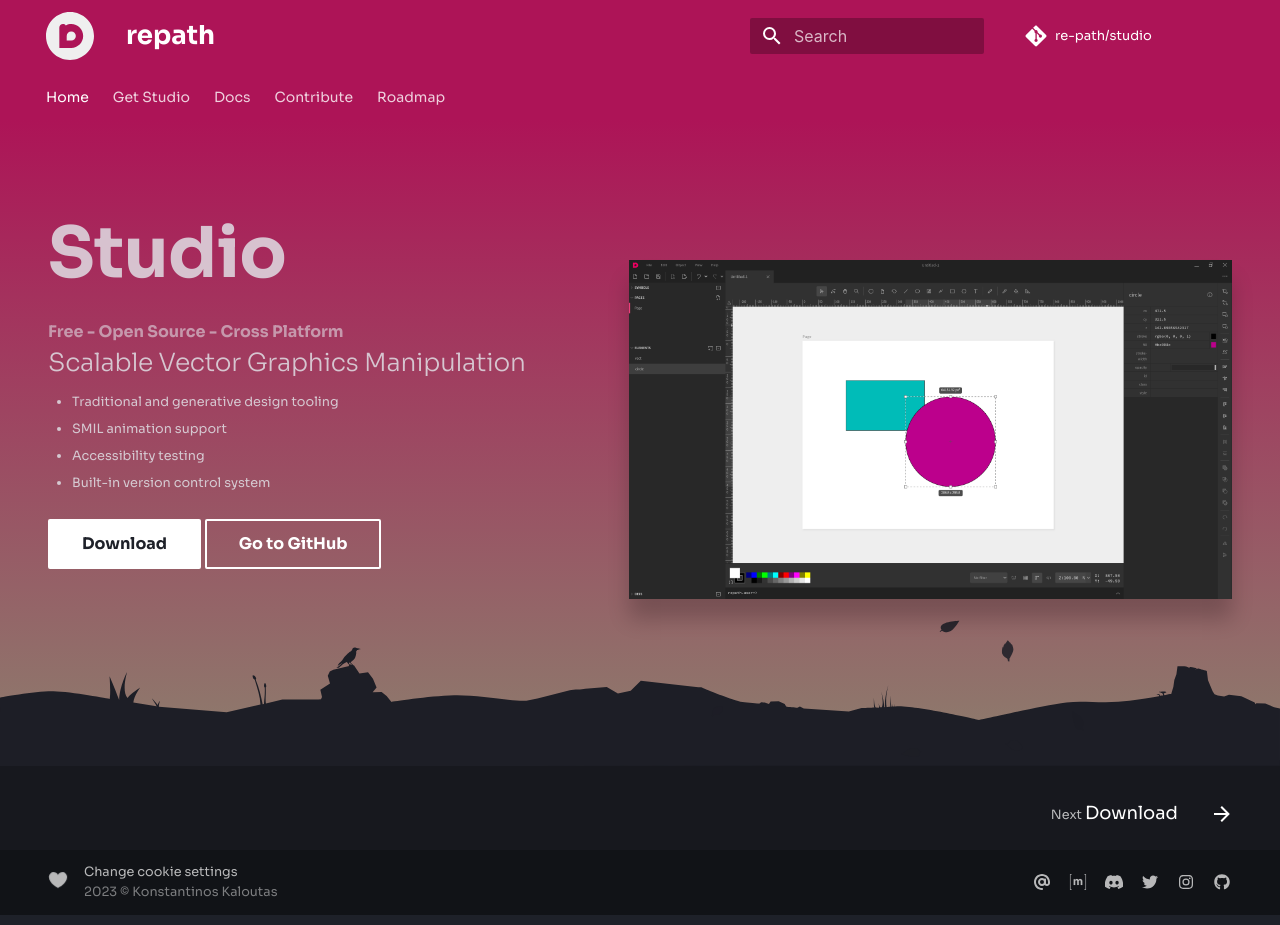
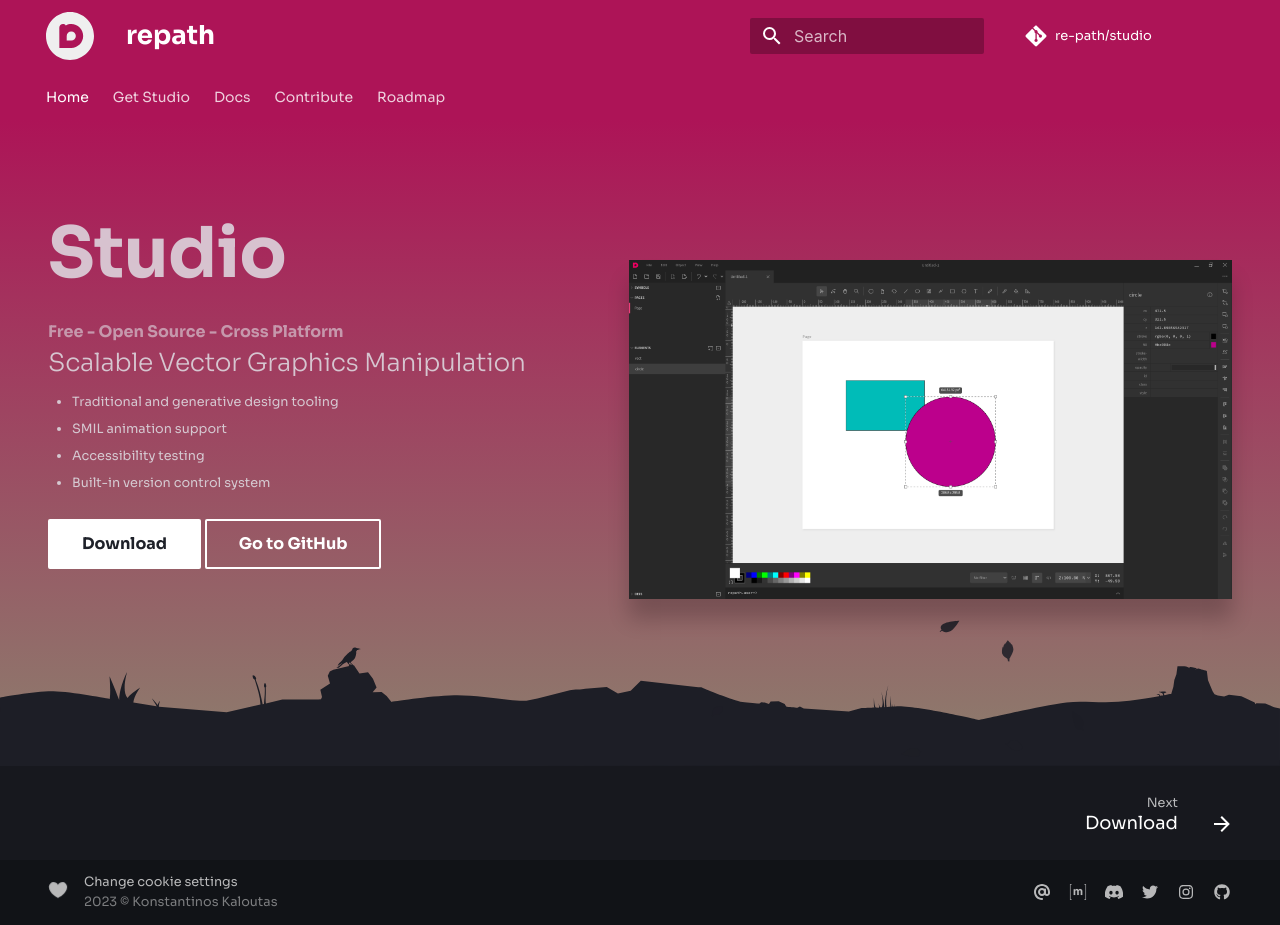
Before and after one commit to repath-project/repath-website, an MkDocs documentation site: the page built from docs/index.md, in a window 1280 px wide. Built offline with MkDocs 1.6.1 and Material for MkDocs 9.7.7, drawn with Linux system fonts in a browser that asks for light colours; comment, search, counter and statistics services are not loaded.

Commit message:
fix footer

```diff
--- a/mkdocs.yml
+++ b/mkdocs.yml
@@ -24,6 +24,7 @@
   - announce.dismiss
   - navigation.top
   - navigation.instant
+  - navigation.footer
   icon:
     repo: fontawesome/brands/git-alt
   logo: assets/images/logo.svg
--- a/theme/partials/footer.html
+++ /dev/null
@@ -1,91 +0,0 @@
-<!--
-  Copyright (c) 2016-2020 Martin Donath <martin.donath@squidfunk.com>
-  Permission is hereby granted, free of charge, to any person obtaining a copy
-  of this software and associated documentation files (the "Software"), to
-  deal in the Software without restriction, including without limitation the
-  rights to use, copy, modify, merge, publish, distribute, sublicense, and/or
-  sell copies of the Software, and to permit persons to whom the Software is
-  furnished to do so, subject to the following conditions:
-  The above copyright notice and this permission notice shall be included in
-  all copies or substantial portions of the Software.
-  THE SOFTWARE IS PROVIDED "AS IS", WITHOUT WARRANTY OF ANY KIND, EXPRESS OR
-  IMPLIED, INCLUDING BUT NOT LIMITED TO THE WARRANTIES OF MERCHANTABILITY,
-  FITNESS FOR A PARTICULAR PURPOSE AND NON-INFRINGEMENT. IN NO EVENT SHALL THE
-  AUTHORS OR COPYRIGHT HOLDERS BE LIABLE FOR ANY CLAIM, DAMAGES OR OTHER
-  LIABILITY, WHETHER IN AN ACTION OF CONTRACT, TORT OR OTHERWISE, ARISING
-  FROM, OUT OF OR IN CONNECTION WITH THE SOFTWARE OR THE USE OR OTHER DEALINGS
-  IN THE SOFTWARE.
--->
-
-{% import "partials/language.html" as lang with context %}
-
-<!-- Application footer -->
-<footer class="md-footer">
-
-   <!-- Link to previous and/or next page -->
-   {% if page.previous_page or page.next_page %}
-   <nav
-     class="md-footer__inner md-grid"
-     aria-label="{{ lang.t('footer.title') }}"
-    >
-
-      <!-- Link to previous page -->
-      {% if page.previous_page %}
-        {% set direction = lang.t("footer.previous") %}
-        <a
-          href="{{ page.previous_page.url | url }}"
-          class="md-footer__link md-footer__link--prev"
-          aria-label="{{ direction }}: {{ page.previous_page.title }}"
-          rel="prev"
-        >
-          <div class="md-footer__button md-icon">
-            {% include ".icons/material/arrow-left.svg" %}
-          </div>
-          <div class="md-footer__title">
-            <div class="md-ellipsis">
-              <span class="md-footer__direction">
-                {{ direction }}
-              </span>
-              {{ page.previous_page.title }}
-            </div>
-          </div>
-        </a>
-      {% endif %}
-
-      <!-- Link to next page -->
-      {% if page.next_page %}
-        {% set direction = lang.t("footer.next") %}
-        <a
-          href="{{ page.next_page.url | url }}"
-          class="md-footer__link md-footer__link--next"
-          aria-label="{{ direction }}: {{ page.next_page.title }}"
-          rel="next"
-        >
-          <div class="md-footer__title">
-            <div class="md-ellipsis">
-              <span class="md-footer__direction">
-                {{ direction }}
-              </span>
-              {{ page.next_page.title }}
-            </div>
-          </div>
-          <div class="md-footer__button md-icon">
-            {% include ".icons/material/arrow-right.svg" %}
-          </div>
-        </a>
-      {% endif %}
-    </nav>
-  {% endif %}
-
-    <!-- Further information -->
-    <div class="md-footer-meta md-typeset">
-      <div class="md-footer-meta__inner md-grid">
-        {% include "partials/copyright.html" %}
-
-        <!-- Social links -->
-        {% if config.extra.social %}
-          {% include "partials/social.html" %}
-        {% endif %}
-      </div>
-    </div>
-</footer>
```
